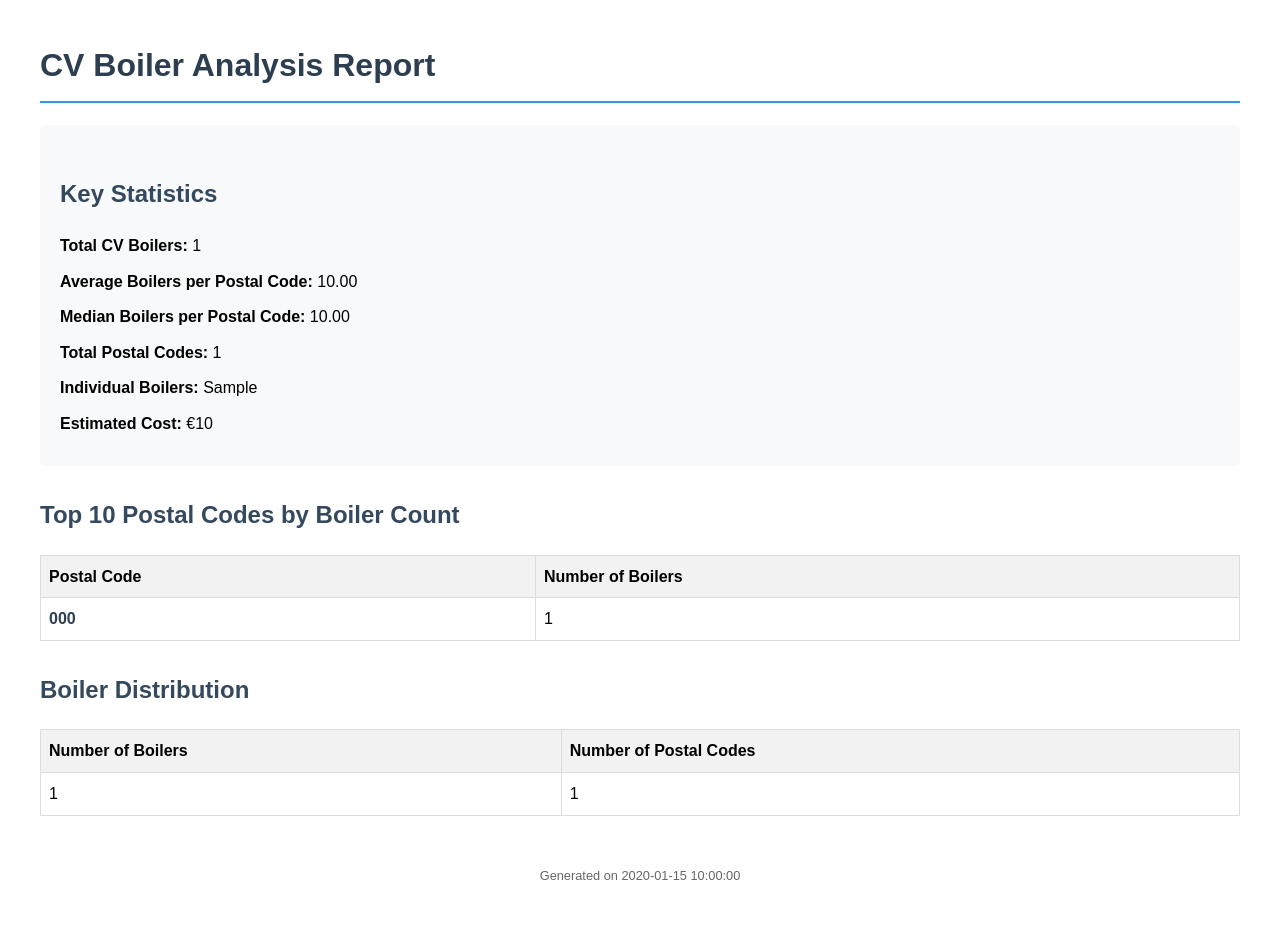
After one commit to GodfredAsa/-CV-Boiler-Analytics, a Flask app: template templates/report.html in a window 1280 px wide. The commit adds this page. Run offline with Flask 2, Linux system fonts and the light colour scheme; the template is opened without the code that fills it: most values are stand-ins (such as "Sample title", 1, 10 or a date in 2020).

Commit message:
implements generate pdf feature

```diff
--- a/app.py
+++ b/app.py
@@ -1,9 +1,13 @@
-from flask import Flask, render_template, request, jsonify
+from flask import Flask, render_template, request, jsonify, send_file
 import pandas as pd
 import numpy as np
 import json
 from werkzeug.utils import secure_filename
 import os
+from datetime import datetime
+from weasyprint import HTML
+import tempfile
+import shutil
 
 app = Flask(__name__)
 app.config['UPLOAD_FOLDER'] = 'uploads'
@@ -11,6 +15,10 @@ app.config['MAX_CONTENT_LENGTH'] = 16 * 1024 * 1024  # 16MB max file size
 
 # Ensure upload directory exists
 os.makedirs(app.config['UPLOAD_FOLDER'], exist_ok=True)
+
+# Create a directory for temporary PDFs
+PDF_TEMP_DIR = os.path.join(app.config['UPLOAD_FOLDER'], 'temp_pdfs')
+os.makedirs(PDF_TEMP_DIR, exist_ok=True)
 
 def analyze_data(df):
     # Filter for CV boilers
@@ -42,6 +50,23 @@ def analyze_data(df):
         'distribution': distribution
     }
 
+def generate_pdf(analysis_results):
+    # Create a unique filename for the PDF
+    timestamp = datetime.now().strftime('%Y%m%d_%H%M%S')
+    pdf_filename = f'cv_analysis_{timestamp}.pdf'
+    pdf_path = os.path.join(PDF_TEMP_DIR, pdf_filename)
+
+    # Render the HTML template with the analysis results
+    html_content = render_template('report.html',
+                                 stats=analysis_results['stats'],
+                                 top_10_postal=analysis_results['top_10_postal'],
+                                 distribution=analysis_results['distribution'],
+                                 timestamp=datetime.now().strftime('%Y-%m-%d %H:%M:%S'))
+
+    # Generate PDF from HTML
+    HTML(string=html_content).write_pdf(pdf_path)
+    return pdf_path
+
 @app.route('/')
 def index():
     return render_template('index.html')
@@ -63,6 +88,13 @@ def upload_file():
         try:
             df = pd.read_excel(filepath)
             analysis_results = analyze_data(df)
+
+            # Generate PDF
+            pdf_path = generate_pdf(analysis_results)
+
+            # Add PDF path to response
+            analysis_results['pdf_path'] = os.path.basename(pdf_path)
+
             return jsonify(analysis_results)
         except Exception as e:
             return jsonify({'error': str(e)}), 500
@@ -73,5 +105,38 @@ def upload_file():
 
     return jsonify({'error': 'Invalid file type'}), 400
 
+@app.route('/download-pdf/<filename>')
+def download_pdf(filename):
+    try:
+        pdf_path = os.path.join(PDF_TEMP_DIR, filename)
+        if not os.path.exists(pdf_path):
+            return jsonify({'error': 'PDF file not found'}), 404
+
+        return send_file(
+            pdf_path,
+            as_attachment=True,
+            download_name='cv_boiler_analysis.pdf',
+            mimetype='application/pdf'
+        )
+    except Exception as e:
+        return jsonify({'error': str(e)}), 500
+    finally:
+        # Clean up the PDF file after sending
+        if os.path.exists(pdf_path):
+            os.remove(pdf_path)
+
+# Cleanup function to remove old PDF files
+def cleanup_old_pdfs():
+    try:
+        for filename in os.listdir(PDF_TEMP_DIR):
+            file_path = os.path.join(PDF_TEMP_DIR, filename)
+            # Remove files older than 1 hour
+            if os.path.getmtime(file_path) < (datetime.now().timestamp() - 3600):
+                os.remove(file_path)
+    except Exception as e:
+        print(f"Error cleaning up PDFs: {e}")
+
 if __name__ == '__main__':
+    # Clean up old PDFs before starting
+    cleanup_old_pdfs()
     app.run(debug=True)
--- a/requirements.txt
+++ b/requirements.txt
@@ -5,3 +5,5 @@ seaborn>=0.11.0
 openpyxl>=3.0.0
 flask>=2.0.0
 werkzeug>=2.0.0
+weasyprint>=60.1
+jinja2>=3.0.0
--- /dev/null
+++ b/templates/report.html
@@ -0,0 +1,120 @@
+<!DOCTYPE html>
+<html>
+<head>
+    <meta charset="UTF-8">
+    <title>CV Boiler Analysis Report</title>
+    <style>
+        body {
+            font-family: Arial, sans-serif;
+            margin: 40px;
+            line-height: 1.6;
+        }
+        h1 {
+            color: #2c3e50;
+            border-bottom: 2px solid #3498db;
+            padding-bottom: 10px;
+        }
+        h2 {
+            color: #34495e;
+            margin-top: 30px;
+        }
+        .stats-container {
+            background-color: #f8f9fa;
+            padding: 20px;
+            border-radius: 5px;
+            margin: 20px 0;
+        }
+        .stat-item {
+            margin: 10px 0;
+        }
+        table {
+            width: 100%;
+            border-collapse: collapse;
+            margin: 20px 0;
+        }
+        th, td {
+            border: 1px solid #ddd;
+            padding: 8px;
+            text-align: left;
+        }
+        th {
+            background-color: #f2f2f2;
+        }
+        .footer {
+            margin-top: 50px;
+            text-align: center;
+            font-size: 0.8em;
+            color: #666;
+        }
+        .postal-code {
+            font-weight: bold;
+            color: #2c3e50;
+        }
+    </style>
+</head>
+<body>
+    <h1>CV Boiler Analysis Report</h1>
+
+    <div class="stats-container">
+        <h2>Key Statistics</h2>
+        <div class="stat-item">
+            <strong>Total CV Boilers:</strong> {{ stats.total_cv_boilers }}
+        </div>
+        <div class="stat-item">
+            <strong>Average Boilers per Postal Code:</strong> {{ "%.2f"|format(stats.avg_boilers_per_postal) }}
+        </div>
+        <div class="stat-item">
+            <strong>Median Boilers per Postal Code:</strong> {{ "%.2f"|format(stats.median_boilers_per_postal) }}
+        </div>
+        <div class="stat-item">
+            <strong>Total Postal Codes:</strong> {{ stats.total_postal_codes }}
+        </div>
+        <div class="stat-item">
+            <strong>Individual Boilers:</strong> {{ stats.individual_boilers }}
+        </div>
+        <div class="stat-item">
+            <strong>Estimated Cost:</strong> €{{ stats.estimated_cost }}
+        </div>
+    </div>
+
+    <h2>Top 10 Postal Codes by Boiler Count</h2>
+    <table>
+        <thead>
+            <tr>
+                <th>Postal Code</th>
+                <th>Number of Boilers</th>
+            </tr>
+        </thead>
+        <tbody>
+            {% for item in top_10_postal %}
+            <tr>
+                <td class="postal-code">{{ item['Opstel Postcode'] }}</td>
+                <td>{{ item.cv_boiler_count }}</td>
+            </tr>
+            {% endfor %}
+        </tbody>
+    </table>
+
+    <h2>Boiler Distribution</h2>
+    <table>
+        <thead>
+            <tr>
+                <th>Number of Boilers</th>
+                <th>Number of Postal Codes</th>
+            </tr>
+        </thead>
+        <tbody>
+            {% for count, postal_count in distribution.items() %}
+            <tr>
+                <td>{{ count }}</td>
+                <td>{{ postal_count }}</td>
+            </tr>
+            {% endfor %}
+        </tbody>
+    </table>
+
+    <div class="footer">
+        <p>Generated on {{ timestamp }}</p>
+    </div>
+</body>
+</html>
```
Also changed, not shown: guide.txt (+40 -0 lines), templates/index.html (+13 -0 lines), README.md, 2 other files.
